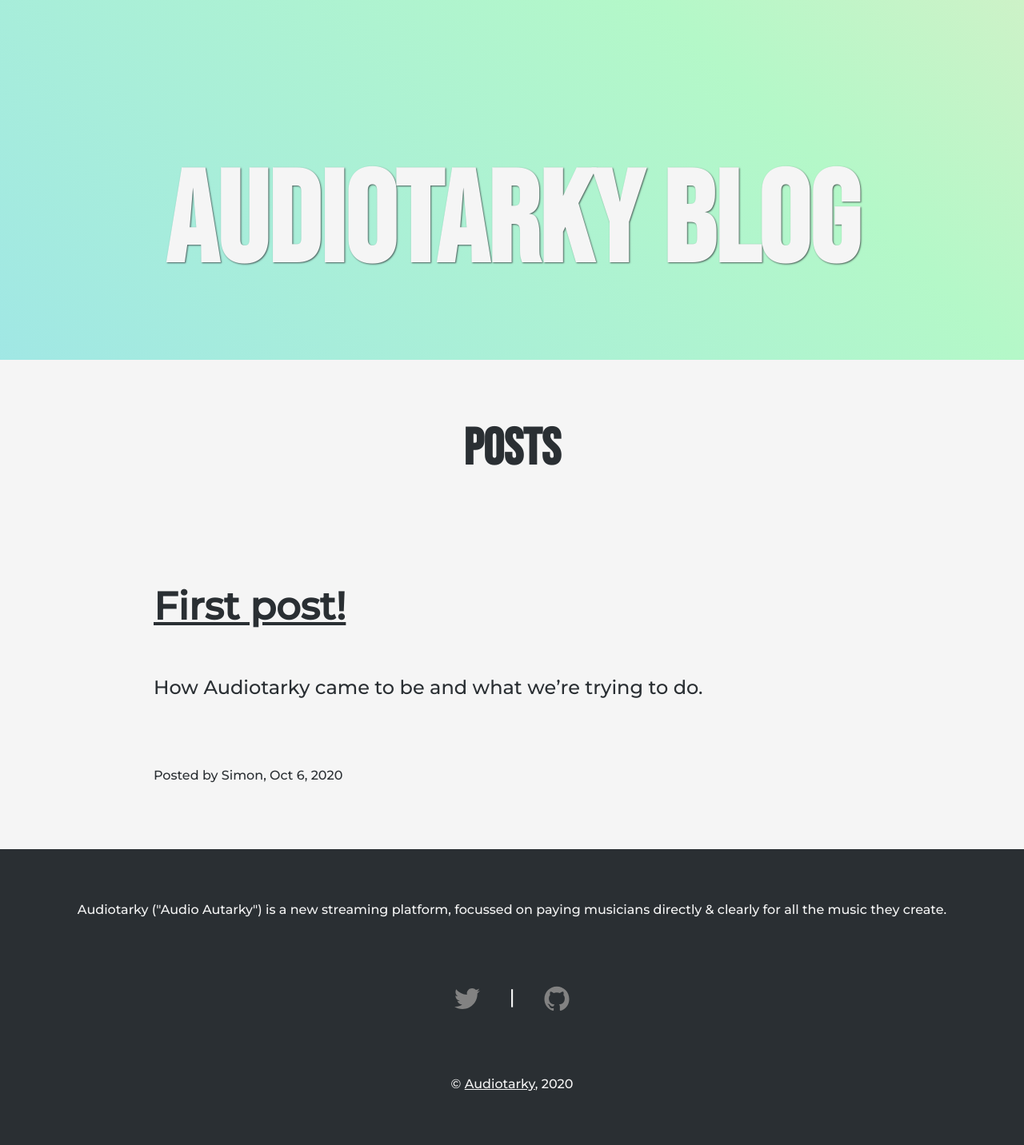
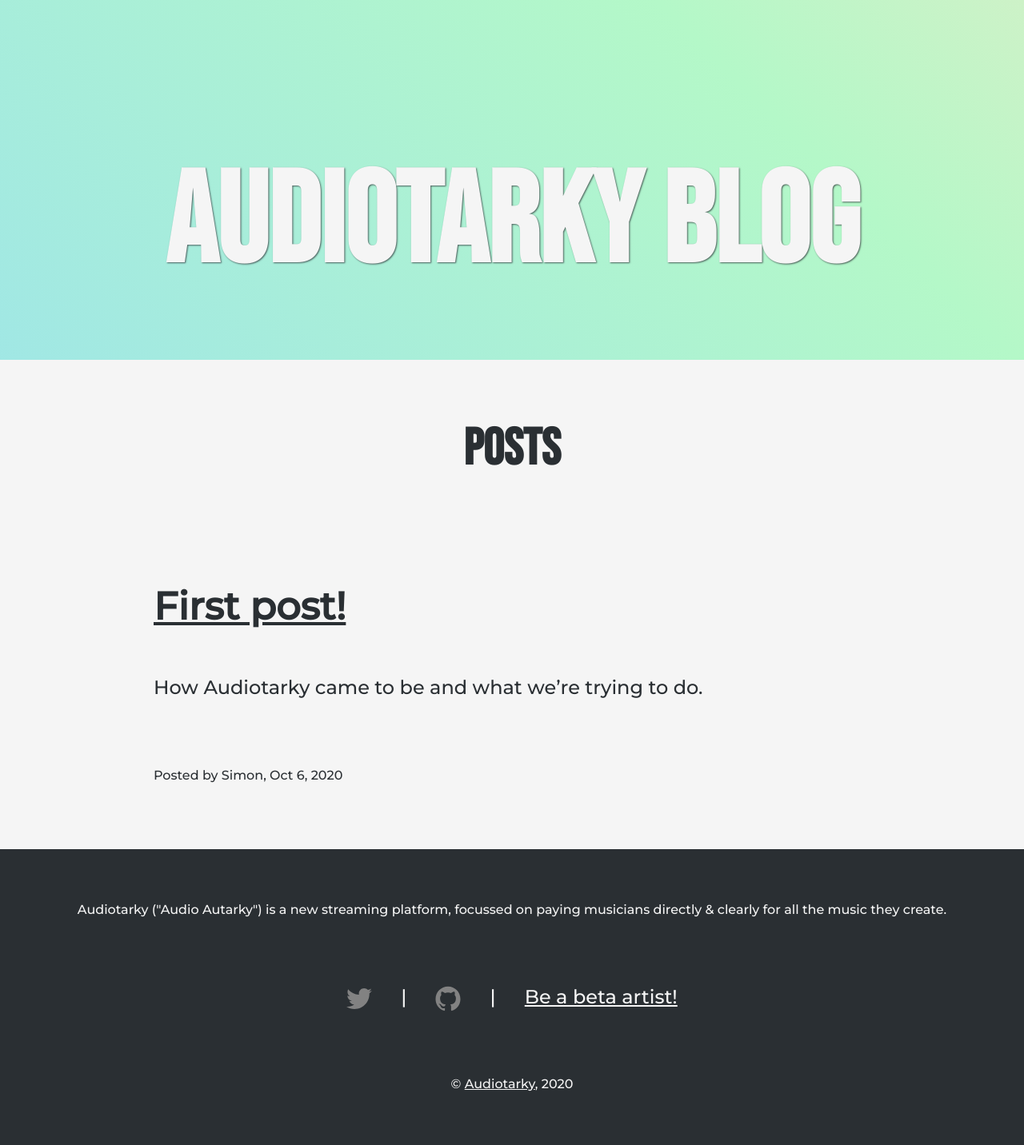
Before and after one commit to audiotarky/blog, a Jekyll site: the page built from index.md, in a window 1280 px wide. Shown: the whole page at 80% size. Built offline with Jekyll 4.4.1, drawn with Linux system fonts in a browser that asks for light colours; our own code applies the rules of GitHub Pages for plain Markdown files.

Commit message:
link to beta in footer

```diff
--- a/_layouts/landing.html
+++ b/_layouts/landing.html
@@ -238,6 +238,8 @@
             <li>{% include icon-twitter.html username=site.twitter_username %}</li>
             <li>|</li>
             <li>{% include icon-github.html username=site.github_username %}</li>
+            <li>|</li>
+            <li><a href="https://forms.gle/7irCZKrSUaZjRnZk7">Be a beta artist!</a></li>
         </ul>
         <p>&copy; <a href="https://audiotarky.com">Audiotarky</a>, 2020</p>
     </footer>
```
